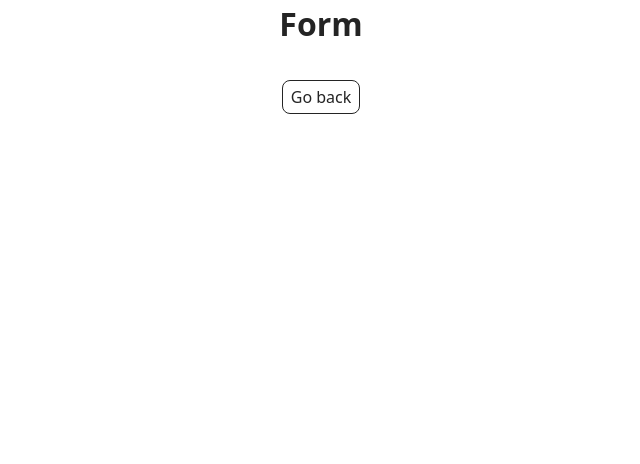
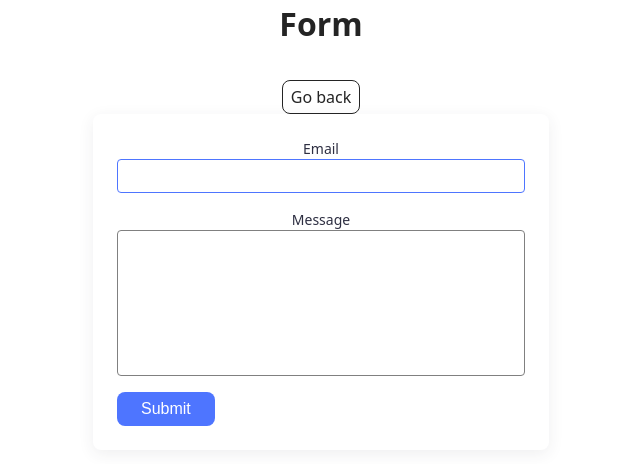
Before and after one commit to Michael-Kit/goit-js-hw-09, a website built with Vite: page src/2-form.html in a window 1280 px wide. Shown: the whole page, without its empty margins (319-959 px from the left). Built offline with nearby package versions, Linux system fonts and the light colour scheme.

Commit message:
added form task

```diff
--- a/src/2-form.html
+++ b/src/2-form.html
@@ -16,7 +16,20 @@
           Form
         </h1>
         <a class="back-link" href="./index.html">Go back</a>
+
       </div>
+      <form class="feedback-form" autocomplete="off">
+  <label>
+    Email
+    <input type="email" name="email" autofocus />
+  </label>
+  <label>
+    Message
+    <textarea name="message" rows="8"></textarea>
+  </label>
+  <button type="submit">Submit</button>
+</form>
+
     </main>
 
     <script type="module" src="./js/2-form.js"></script>
--- a/src/css/styles.css
+++ b/src/css/styles.css
@@ -34,3 +34,64 @@
   transform: scale(1.03);
   box-shadow: 0px 4px 12px rgba(0, 0, 0, 0.15);
 }
+
+/* Форма */
+.feedback-form {
+  display: flex;
+  flex-direction: column;
+  gap: 16px;
+  max-width: 408px;
+  margin: 0 auto;
+  padding: 24px;
+  background-color: #fff;
+  border-radius: 8px;
+  box-shadow: 0 4px 16px rgba(46, 47, 66, 0.08);
+}
+
+.feedback-form label {
+  display: flex;
+  flex-direction: column;
+  font-size: 14px;
+  color: #2e2f42;
+  font-weight: 500;
+}
+
+.feedback-form input,
+.feedback-form textarea {
+  padding: 8px 16px;
+  font-size: 14px;
+  color: #2e2f42;
+  background-color: transparent;
+  border: 1px solid #808080;
+  border-radius: 4px;
+  transition: border-color 250ms ease;
+  resize: none;
+}
+
+.feedback-form input:hover,
+.feedback-form textarea:hover {
+  border-color: #000;
+}
+
+.feedback-form input:focus,
+.feedback-form textarea:focus {
+  border-color: #4e75ff;
+  outline: none;
+}
+
+.feedback-form button {
+  align-self: flex-start;
+  padding: 8px 24px;
+  background-color: #4e75ff;
+  color: #fff;
+  font-size: 16px;
+  font-weight: 500;
+  border: none;
+  border-radius: 8px;
+  cursor: pointer;
+  transition: background-color 250ms ease;
+}
+
+.feedback-form button:hover {
+  background-color: #6c8cff;
+}
--- a/src/js/2-form.js
+++ b/src/js/2-form.js
@@ -1 +1,43 @@
-console.log('Form page loaded');
+const form = document.querySelector('.feedback-form');
+const STORAGE_KEY = 'feedback-form-state';
+
+// Початковий обʼєкт з порожніми полями
+let formData = {
+  email: '',
+  message: '',
+};
+
+// 📦 Відновлюємо, якщо є збережені дані
+const savedState = localStorage.getItem(STORAGE_KEY);
+
+if (savedState) {
+  formData = JSON.parse(savedState);
+  form.elements.email.value = formData.email || '';
+  form.elements.message.value = formData.message || '';
+}
+
+// 🎯 Відстежуємо всі введення
+form.addEventListener('input', event => {
+  const { name, value } = event.target;
+  formData[name] = value.trim();
+  localStorage.setItem(STORAGE_KEY, JSON.stringify(formData));
+});
+
+// 🚀 Сабміт форми
+form.addEventListener('submit', event => {
+  event.preventDefault();
+
+  const { email, message } = formData;
+
+  if (!email || !message) {
+    alert('Fill please all fields');
+    return;
+  }
+
+  console.log(formData);
+
+  // Очищення: форма, сховище, обʼєкт
+  localStorage.removeItem(STORAGE_KEY);
+  form.reset();
+  formData = { email: '', message: '' };
+});
```
Also changed, not shown: vite.config.js (+10 -0 lines).
